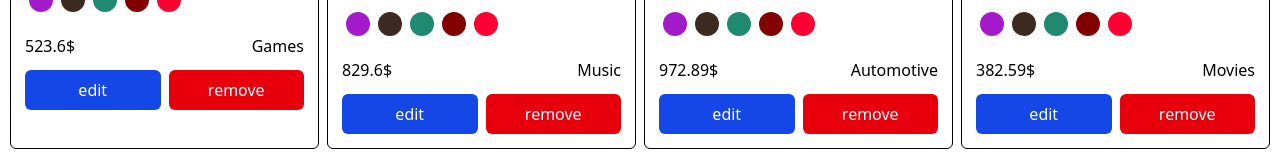
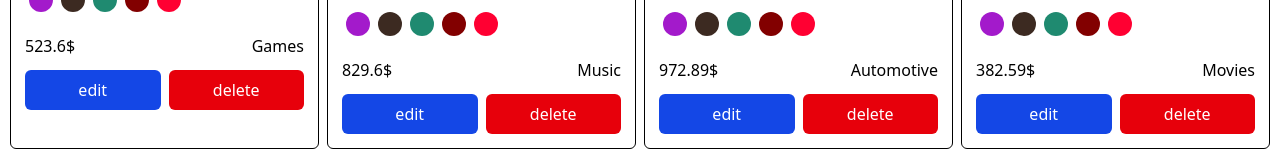
Before and after one commit to mohab1077/my-project, a React (Vite) app: page / in a window 1280 px wide. Shown: the part 387-542 px from the top of the page. Built offline with nearby package versions, Linux system fonts and the light colour scheme.

Commit message:
added deletepr com

```diff
--- /dev/null
+++ b/src/compont/Deletepr.tsx
@@ -0,0 +1,81 @@
+import { Button, Dialog, DialogPanel, DialogTitle } from '@headlessui/react'
+import { useState } from 'react'
+import type { iproduct } from '../interfaces/iproduct';
+
+
+interface Idel {
+
+    products: iproduct[];
+    setproduct: React.Dispatch<React.SetStateAction<iproduct[]>>;
+    valuepr: iproduct
+}
+export default function Deletepr({products, setproduct, valuepr }: Idel) {
+
+
+
+    let [isOpen, setIsOpen] = useState(false)
+
+
+
+
+
+    function open() {
+        setIsOpen(true)
+
+    }
+
+    function close() {
+
+
+
+        const filtered = products.filter(c => c!== valuepr )
+        setproduct(filtered)
+        setIsOpen(false)
+
+    }
+
+
+
+
+    return (
+        <>
+            <Button
+                onClick={open}
+                className=" bg-red-600 w-full h-10 rounded-md text-white
+             hover:bg-red-700 hover:scale-105 hover:shadow-lg
+             transition-all duration-300 ease-in-out cursor-pointer"
+            >
+                delete
+            </Button>
+
+            <Dialog open={isOpen} as="div" className="relative z-10 focus:outline-none" onClose={close} __demoMode>
+                <div className="fixed inset-0 z-10 w-screen overflow-y-auto">
+                    <div className="flex min-h-full items-center justify-center p-4">
+                        <DialogPanel
+                            transition
+                            className="w-full max-w-md rounded-xl bg-white p-6 backdrop-blur-2xl duration-300 ease-out data-closed:transform-[scale(95%)] data-closed:opacity-0"
+                        >
+                            <svg xmlns="http://www.w3.org/2000/svg" fill="none" viewBox="0 0 24 24" strokeWidth={1.5} stroke="currentColor" className="size-6 cursor-pointer   justify-self-end  " onClick={() => setIsOpen(false)}>
+                                <path strokeLinecap="round" strokeLinejoin="round" d="M6 18 18 6M6 6l12 12" />
+                            </svg>
+
+                            <DialogTitle as="h1" className="text-base/7 font-bold text-black mb-1 ">
+                                are you sure want to delete this product
+                            </DialogTitle>
+
+
+                            <div className="mt-4 flex  justify-end">
+                                <Button
+                                    className="inline-flex items-center gap-2 rounded-md bg-red-600 px-3 py-1.5 text-sm/6 font-semibold text-white shadow-inner shadow-white/10 focus:not-data-focus:outline-none data-focus:outline data-focus:outline-white data-hover:bg-gray-600 data-open:bg-gray-700 cursor-pointer"
+                                    onClick={close}
+                                >
+                                    delete
+                                </Button>
+                            </div>
+                        </DialogPanel>
+                    </div>
+                </div>
+            </Dialog>
+        </>
+    )
+}
--- a/src/compont/Editpr.tsx
+++ b/src/compont/Editpr.tsx
@@ -11,14 +11,7 @@ interface Ieditpr {
     valuepr: iproduct
 }
 export default function Editpr({ color, products, setproduct, valuepr }: Ieditpr) {
-    const defaultval = {
-        image: "",
-        name: "",
-        des: "",
-        price: 0,
-        colors: [],
-        categ: ""
-    }
+
 
     const errorval = {
         image: false,
--- a/src/compont/Prmodel.tsx
+++ b/src/compont/Prmodel.tsx
@@ -1,6 +1,7 @@
 import type { iproduct } from "../interfaces/iproduct";
 import { allcolorss } from "../lib/fakedate";
 import Colors from "./Colors";
+import Deletepr from "./Deletepr";
 import Editpr from "./Editpr";
 
 interface Iprmodel{
@@ -11,9 +12,7 @@ interface Iprmodel{
 function Prmodel({data,products,setproduct}:Iprmodel){
 
 
-     const remove_hand = () => {
-        console.log("hi")
-    }
+
 
 
     const allcolors = data.colors.map(c => c);
@@ -36,14 +35,12 @@ function Prmodel({data,products,setproduct}:Iprmodel){
 
                  color={allcolorss} products={products} setproduct={setproduct} valuepr={data}
                 />
-                <button
-                    className=" bg-red-600 w-full h-10 rounded-md text-white
-             hover:bg-red-700 hover:scale-105 hover:shadow-lg
-             transition-all duration-300 ease-in-out cursor-pointer"
-                    onClick={remove_hand}
-                >
-                    remove
-                </button>
+
+                <Deletepr
+
+                 products={products} setproduct={setproduct} valuepr={data}
+                />
+
             </div>
         </div>
 
```
